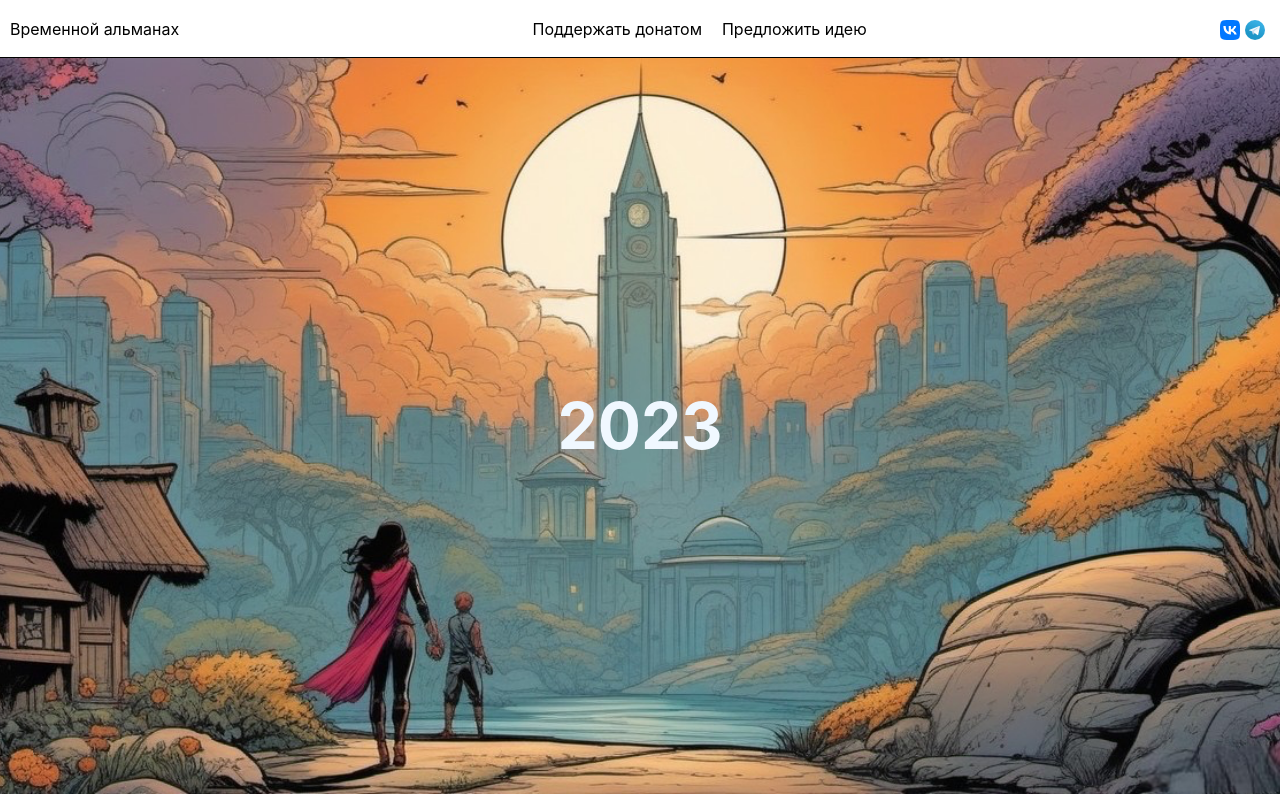
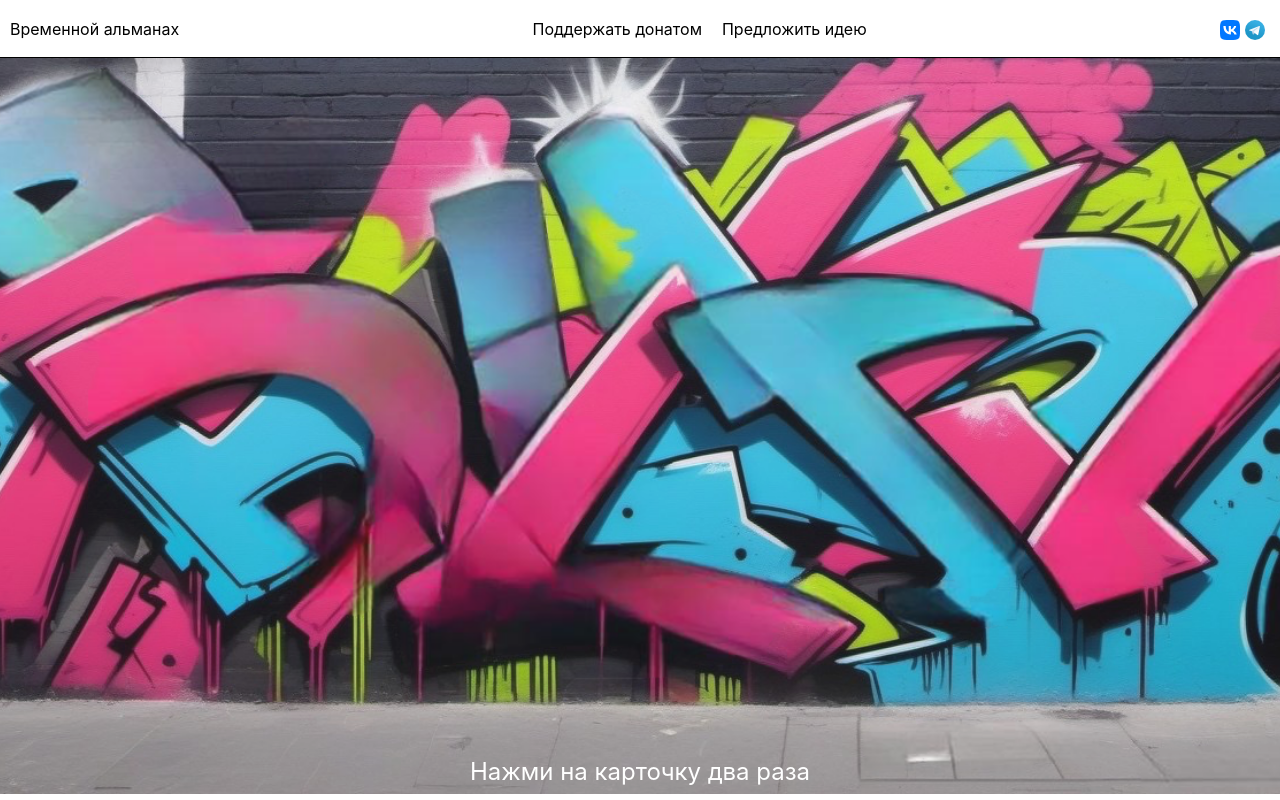
Before and after one commit to backintimeweb/frontend, a React (Vite) app: page /years in a window 1280 px wide. Built offline with nearby package versions, Linux system fonts and the light colour scheme.

Commit message:
added helper info

```diff
--- a/src/App.scss
+++ b/src/App.scss
@@ -6,10 +6,6 @@
 }
 
 .slick-arrow {
-  display: none !important;
-}
-
-.slick-dots {
   display: none !important;
 }
 
--- a/src/components/Card/Card.jsx
+++ b/src/components/Card/Card.jsx
@@ -49,6 +49,7 @@ export const Card = ({ elem, onClickHandler }) => {
       {photo ? (
         <>
           <div className={`${s.card__year} anim`}>{elem}</div>
+          <div className={s.card__tag}>Нажми на карточку два раза</div>
           <img src={photo} className={s.card__img} />
           {/* <div className={s.card__tag}>*изображение сгенерировано нейросетью <a href="https://www.sberbank.com/promo/kandinsky/" style={{color: 'violet'}}>kandinsky</a></div> */}
         </>
--- a/src/components/Card/Card.module.scss
+++ b/src/components/Card/Card.module.scss
@@ -10,10 +10,9 @@
 
   &__tag {
     position: absolute;
-    color: grey;
-    left: 10px;
-    bottom: 20px;
-    font-size: 12px;
+    color: white;
+    bottom: 10px;
+    font-size: 24px;
     z-index: 10;
   }
 
@@ -32,7 +31,7 @@
     opacity: 0;
 
     img {
-        position: absolute;
+      position: absolute;
     }
 
     &__background {
@@ -41,7 +40,7 @@
     }
 
     &__ground {
-        width: 300px;
+      width: 300px;
     }
   }
 }
--- a/src/data/data.js
+++ b/src/data/data.js
@@ -24,11 +24,12 @@ export const photos = [
 ];
 
 export var sliderSettings = {
-  dots: true,
   infinite: true,
   speed: 500,
   slidesToShow: 1,
   slidesToScroll: 1,
+  autoplay: true,
+  autoplaySpeed: 2000,
   lazyLoad: true,
 };
 
```
